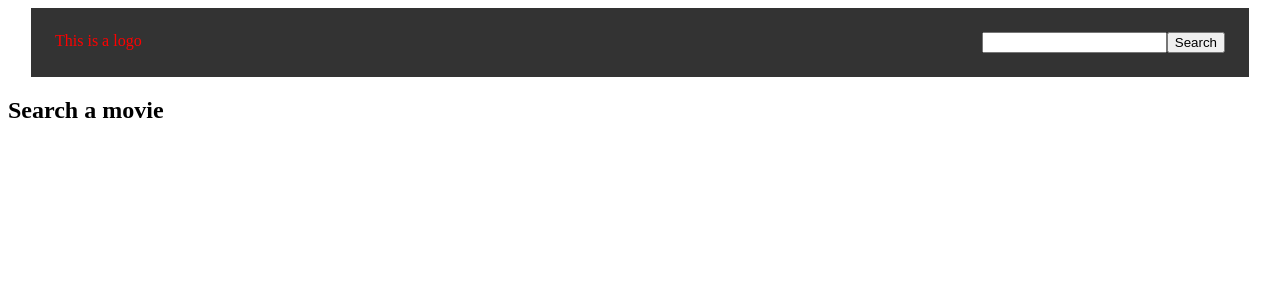
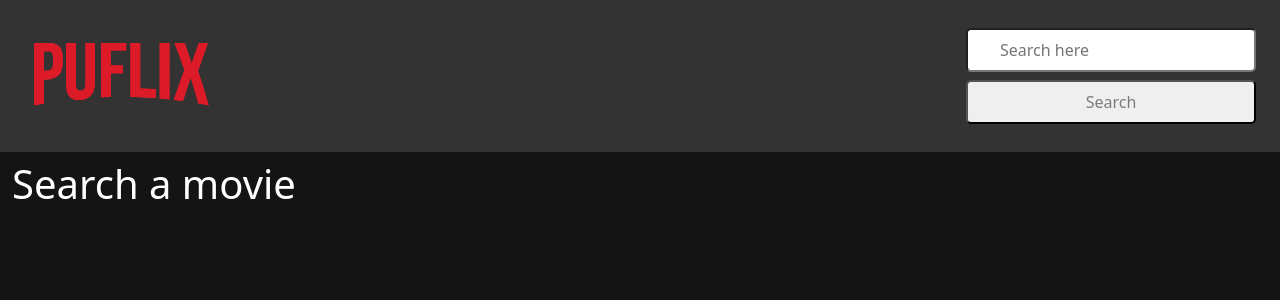
Before and after one commit to patriziosbr/vue-boolflix, a Vue app: page / in a window 1280 px wide. Shown: the top 300 px of the page. Built offline with nearby package versions, Linux system fonts and the light colour scheme.

Commit message:
hover da fare

```diff
--- a/package.json
+++ b/package.json
@@ -10,6 +10,7 @@
   "dependencies": {
     "@fortawesome/fontawesome-free": "^5.15.3",
     "axios": "^0.21.1",
+    "bootstrap": "^5.0.1",
     "core-js": "^3.6.5",
     "vue": "^2.6.11"
   },
--- a/src/App.vue
+++ b/src/App.vue
@@ -72,5 +72,15 @@ export default {
 </script>
 
 <style lang="scss">
+@import "~bootstrap/scss/bootstrap";
+
+@import '~@fortawesome/fontawesome-free/css/all.min.css';
+
+* {
+  padding: 0;
+  margin: 0;
+  box-sizing: border-box;
+  color: #fff;
+}
 
 </style>
--- a/src/components/MainMovies.vue
+++ b/src/components/MainMovies.vue
@@ -1,5 +1,5 @@
 <template>
-  <section>
+  <section class="container-fluid main-movies">
 
     <h1> {{ startSearch() }}</h1>
     <h1> {{ resultsWarn() }}</h1>
@@ -9,9 +9,13 @@
     <h2 v-else-if="moviesArr.length > 0">MovieS</h2>
     <h1> {{ moviesWarn() }}</h1>
 
-    <ul>
-      <MovieCard v-for="movie in moviesArr" :key="movie.id"   :itemMovie="movie"/>
-    </ul>
+
+
+      <div class="clearfix">
+        <MovieCard v-for="movie in moviesArr" :key="movie.id" :itemMovie="movie" class="float-start movie-serie-item"/>
+      </div>
+
+
 
     <h2 v-if=" moviesArr.length > 1 && seriesArr.length === 0 "> Serie Tv</h2>
     <h2 v-else-if="seriesArr.length > 0">Serie TV</h2>
@@ -69,18 +73,47 @@ export default {
 </script>
 
 <style lang="scss">
-@import '~@fortawesome/fontawesome-free/css/all.min.css';
+@import 'bootstrap/scss/_functions.scss';
+@import 'bootstrap/scss/_variables.scss';
+@import 'bootstrap/scss/_mixins.scss';
 
-   .poster {
-      width: 25%;
+  .main-movies {
+    min-height: 100vh;
+    padding-top: 250px;
+    background-color: rgb(20, 20, 20);
+
+    .movie-serie-item {
+      width: calc(100% / 3);
+      padding: 0 2px;
+      img.poster {
+        width: 100%;
+      }
     }
+  }
+
+
+
     .flag {
       height: 30px;
     }
+
     .hide {
       display: none;
     }
     .show {
       display: block;
     }
+
+    @include media-breakpoint-up(md) {
+
+        .main-movies {
+          padding-top: 160px;
+
+          .movie-serie-item {
+             width: calc(100% / 5);
+             padding: 0 4px;
+          }
+        }
+
+     }
 </style>
--- a/src/components/MovieCard.vue
+++ b/src/components/MovieCard.vue
@@ -1,8 +1,11 @@
 <template>
   <section>
 
-        <li>
+        <div class="posterUp">
             <img class="poster" :src="getPoster()" @error="replaceByDefault" alt="">
+        </div>
+
+        <div class="detailsUp">
 
             <p> {{ itemMovie.title }} </p>
             <p :class="(itemMovie.title === itemMovie.original_title) ? 'hide' : 'show' " > {{ itemMovie.original_title }} </p>
@@ -13,7 +16,7 @@
                 <i v-for="i in 5" :key="i" :class="i <= starCount(itemMovie) ? 'fas fa-star' : 'far fa-star'"></i>
             </span>
 
-        </li>
+        </div>
 
 
   </section>
--- a/src/components/Navbar.vue
+++ b/src/components/Navbar.vue
@@ -1,12 +1,28 @@
 <template>
-  <section class="topnav">
-      <div class="logodebug">
-          This is a logo
+  <section class="topnav container-fluid fixed-top">
+
+      <div class="row d-flex justify-content-between align-items-center">
+
+        <div class="logodebug col-md-2">
+            <a href="http://localhost:8080">
+                <img  class="m-auto" src="../assets/images/logo.png" alt="">
+            </a>
+        </div>
+
+
+        <div class=" col-md-3">
+            <input v-model="searchBox" type="text" @keyup.enter="filterBtn(searchBox) " placeholder="Search here">
+            <div>
+                <div class=" col-md-12">
+                    <button @click="filterBtn(searchBox);">Search</button>
+                </div>
+            </div>
+        </div>
+
+
+
       </div>
-      <div>
-        <input v-model="searchBox" type="text" @keyup.enter="filterBtn(searchBox)">
-        <button @click="filterBtn(searchBox);">Search</button>
-      </div>
+
   </section>
 </template>
 
@@ -27,16 +43,40 @@ export default {
 </script>
 
 <style lang="scss" scoped>
+@import 'bootstrap/scss/_functions.scss';
+@import 'bootstrap/scss/_variables.scss';
+@import 'bootstrap/scss/_mixins.scss';
+
+    * {
+        padding: 0;
+        margin: 0;
+        box-sizing: border-box;
+    }
+
     .topnav {
-        max-width: 1170px;
-        margin: 0 auto;
-        display: flex;
-        justify-content: space-between;
+        max-height: 250px;
         padding: 24px;
         background-color: #333;
 
         .logodebug {
-            color: red;
+            text-align: center;
         }
+        input,
+        button {
+            width: 100%;
+            padding: 8px 32px;
+            border-radius: 5px;
+            margin: 4px 0;
+            color: rgb(124, 124, 124);
+        }
+
+    @include media-breakpoint-up(md) {
+
+        .logodebug {
+            text-align: start;
+        }
+
+     }
+
     }
 </style>
--- a/src/components/SeriesCard.vue
+++ b/src/components/SeriesCard.vue
@@ -5,7 +5,7 @@
         <img class="poster" :src="getPoster()"  @error="replaceByDefault" alt="">
 
         <p> {{ itemSerie.name }} </p>
-        <p :class="(itemMovie.title === itemMovie.original_title) ? 'hide' : 'show' " > {{ itemSerie.original_name }} </p>
+        <p :class="(itemSerie.name === itemSerie.original_name) ? 'hide' : 'show' " > {{ itemSerie.original_name }} </p>
         <img class="flag" src="../assets/images/en.png" alt="eng flag" v-if="itemSerie.original_language == 'en'">
         <img class="flag" src="../assets/images/it.png" alt="ita flag" v-else-if="itemSerie.original_language == 'it'">
         <p v-else> {{ itemSerie.original_language }} </p>
```
Also changed, not shown: src/assets/images/logo.png (added), 1 other file (tests, documents, lock files or other folders).
